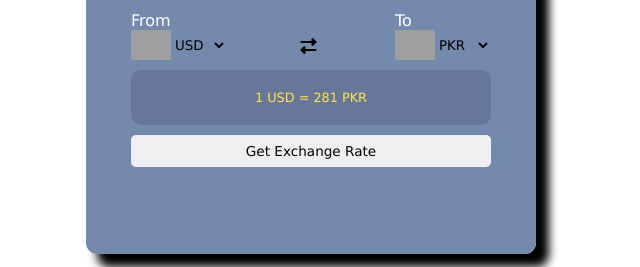
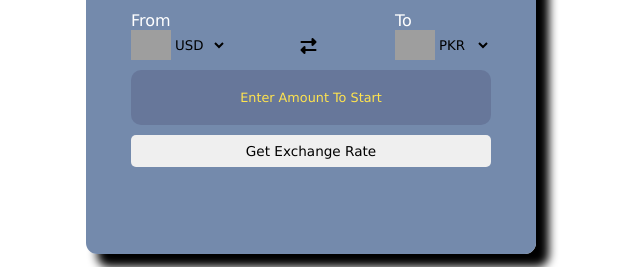
Before and after one commit to AlphaBeast97/Currency-Convertor, a plain HTML site: page index.html in a window 1280 px wide. Shown: the part 386-653 px from the top of the page, 329-969 px from the left. Drawn offline with Linux system fonts and the light colour scheme; grey boxes are pictures that could not be loaded.

Commit message:
Minor change

```diff
--- a/index.html
+++ b/index.html
@@ -34,7 +34,7 @@
                     </div>
                 </div>
             </div>
-            <div class="msg">1 USD = 281 PKR</div>
+            <div class="msg">Enter Amount To Start</div>
             <button>Get Exchange Rate</button>
         </form>
     </div>
```
